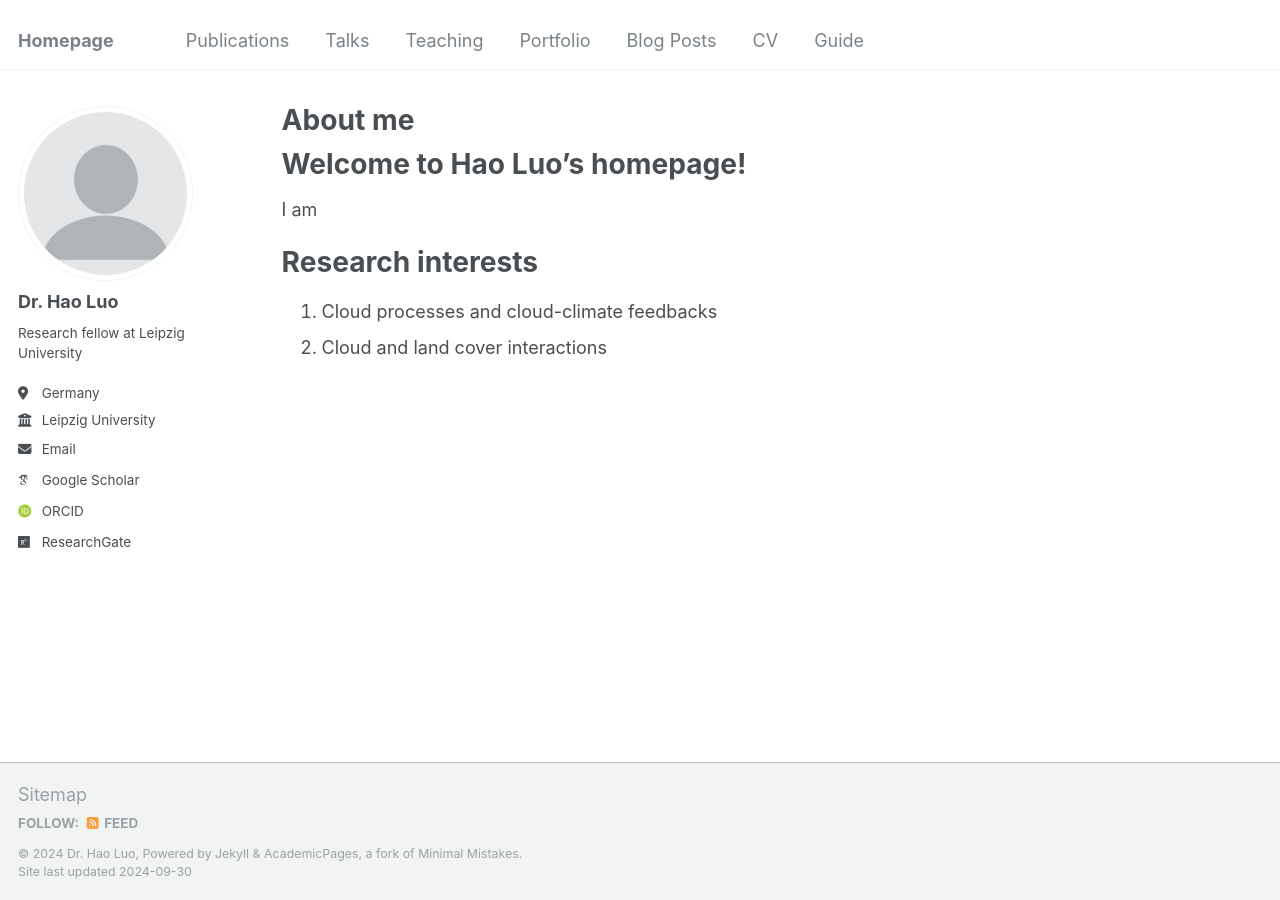
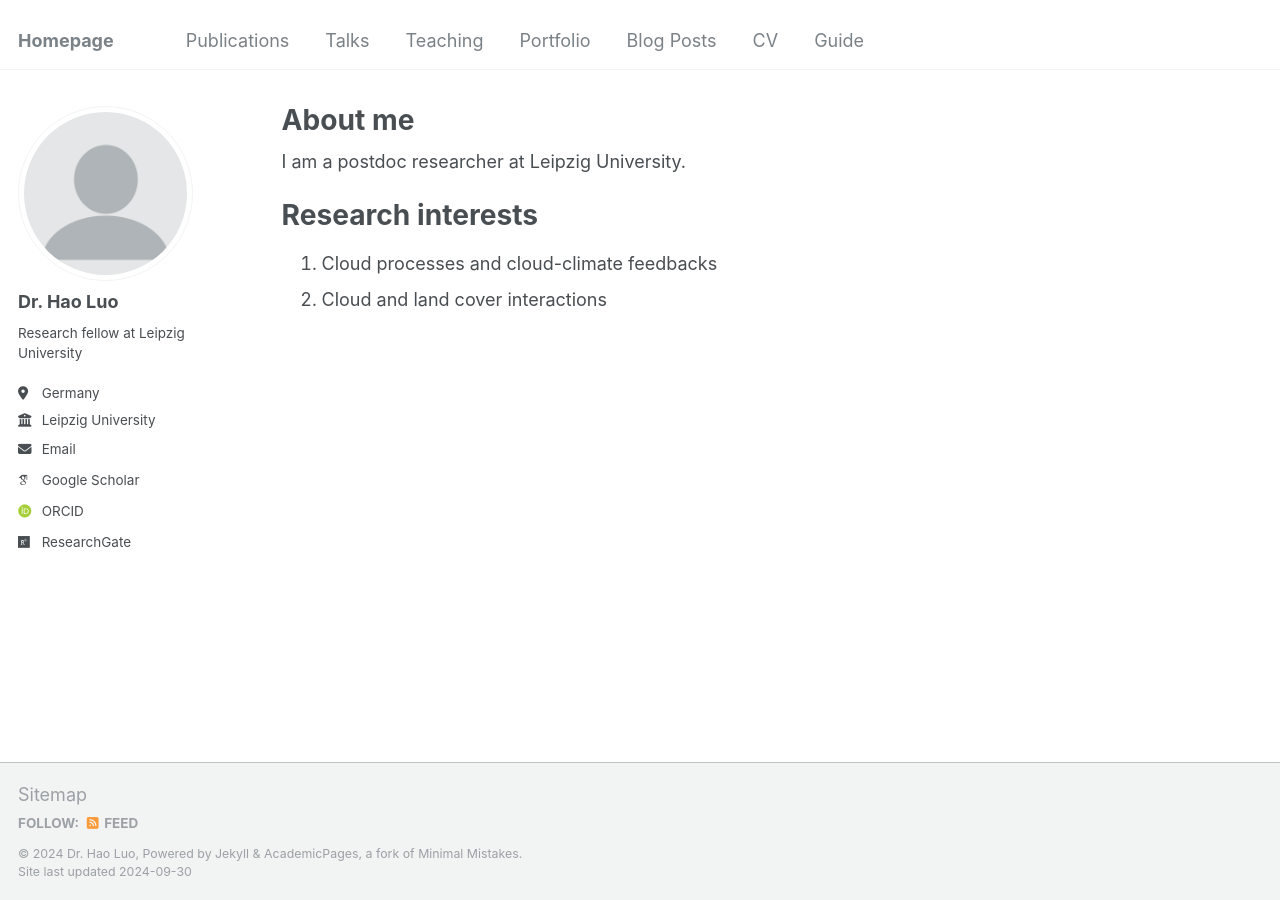
Before and after one commit to haoluo-atmos/haoluo-atmos.github.io, a Jekyll site: the page built from _pages/about.md, in a window 1280 px wide. Built offline with Jekyll 4.4.1, drawn with Linux system fonts in a browser that asks for light colours; some web fonts are replaced.

Commit message:
Update about.md

```diff
--- a/_pages/about.md
+++ b/_pages/about.md
@@ -7,9 +7,8 @@ redirect_from:
   - /about.html
 ---
 
-Welcome to Hao Luo’s homepage!
-======
-I am
+
+  I am a postdoc researcher at Leipzig University.
 
 Research interests
 ======
```
